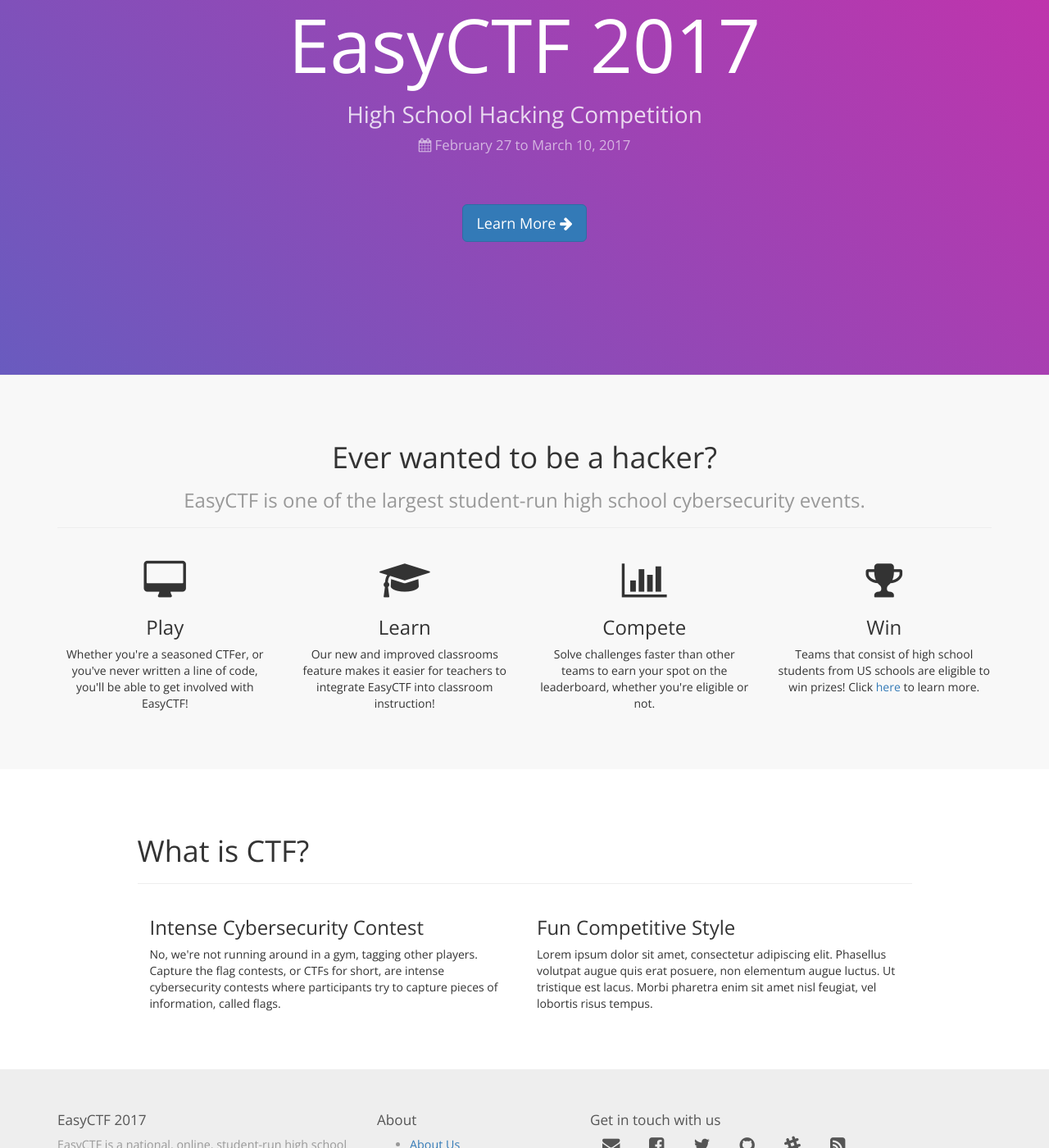
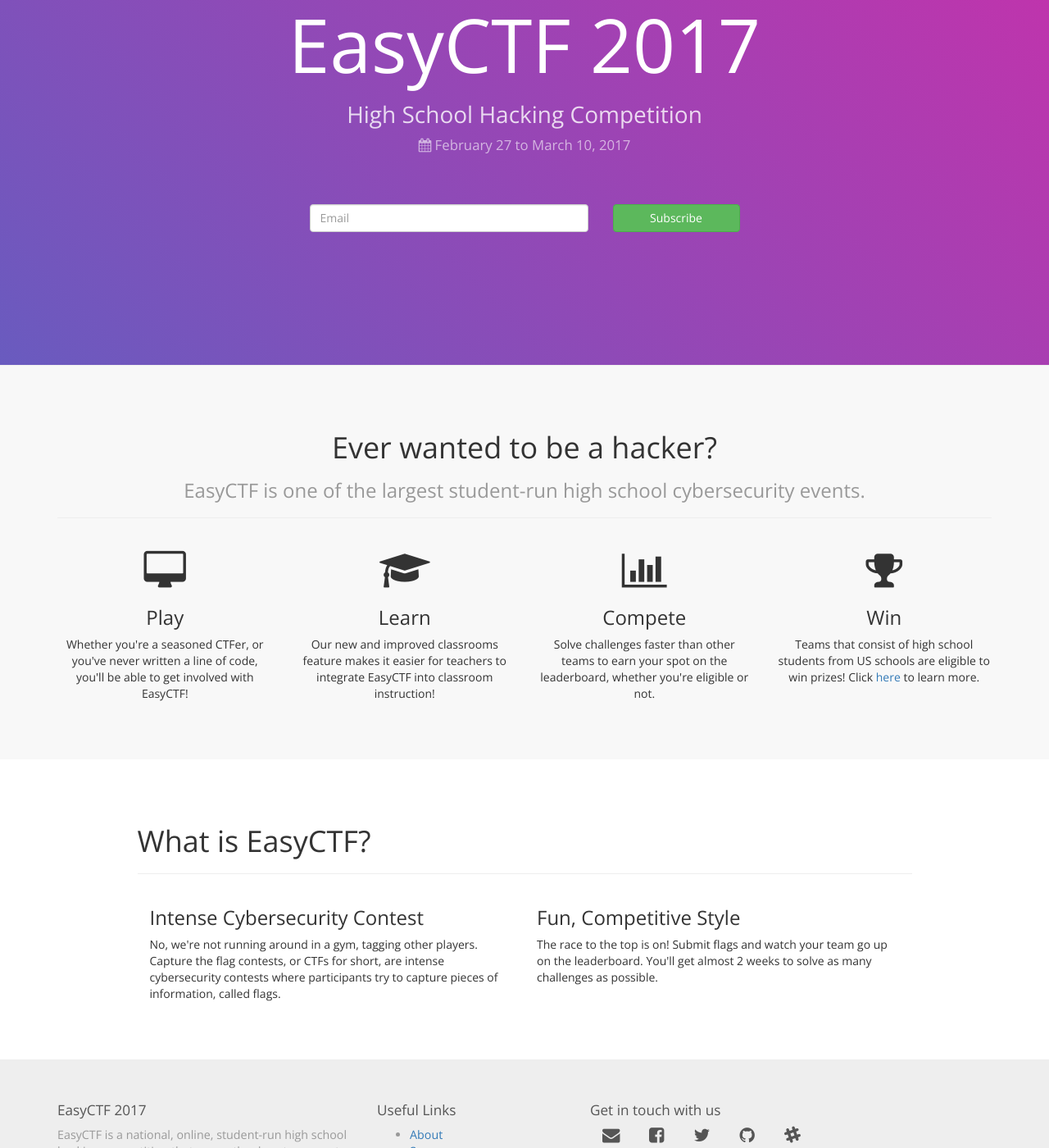
Before and after one commit to easyctf/easyctf.github.io, a Jekyll site: the page built from 2017/index.html, in a window 1280 px wide and 1400 px high, scrolled down 202 px. Shown: the whole window at 82% size. Built offline with Jekyll 4.4.1, drawn with Linux system fonts in a browser that asks for light colours; nearby versions of some CDN libraries; some web fonts are replaced.

Commit message:
More updates.

```diff
--- a/2017/_layouts/default.html
+++ b/2017/_layouts/default.html
@@ -31,6 +31,7 @@
 				<div id="navbar-content" class="collapse navbar-collapse">
 					<ul class="nav navbar-nav">
 						<li><a href="about.html"><i class="fa fa-fw fa-info-circle"></i> About</a></li>
+						<li><a href="sponsors.html"><i class="fa fa-fw fa-rocket"></i> Sponsors</a></li>
 						<li><a href="prizes.html"><i class="fa fa-fw fa-trophy"></i> Prizes</a></li>
 						<li><a href="rules.html"><i class="fa fa-fw fa-gavel"></i> Rules</a></li>
 					</ul>
@@ -53,9 +54,10 @@
 						<div class="col-sm-8">
 							<div class="row">
 								<div class="col-xs-4">
-									<h5 class="footer-heading">About</h5>
+									<h5 class="footer-heading">Useful Links</h5>
 									<ul>
-										<li><a href="about.html">About Us</a></li>
+										<li><a href="about.html">About</a></li>
+										<li><a href="sponsors.html">Sponsors</a></li>
 										<li><a href="prizes.html">Prizes</a></li>
 										<li><a href="rules.html">Rules</a></li>
 									</ul>
@@ -68,7 +70,6 @@
 										<a href="https://twitter.com/easyctf" target="_blank"><i class="fa fa-fw fa-2x fa-twitter"></i></a>
 										<a href="https://github.com/easyctf" target="_blank"><i class="fa fa-fw fa-2x fa-github"></i></a>
 										<a href="https://slack.easyctf.com" target="_blank"><i class="fa fa-fw fa-2x fa-slack"></i></a>
-										<a href="https://blog.easyctf.com" target="_blank"><i class="fa fa-fw fa-2x fa-rss-square"></i></a>
 									</p>
 								</div>
 							</div>
--- a/2017/index.html
+++ b/2017/index.html
@@ -11,7 +11,26 @@
 		</div>
 	</center>
 	<center style="margin-bottom:120px;">
-		<a href="about.html" class="btn btn-primary btn-lg">Learn More <i class="fa fa-arrow-right"></i></a>
+		<div id="mc_embed_signup" class="container">
+			<div class="row">
+				<div class="col-lg-6 col-lg-offset-3 col-md-8 col-md-offset-2 col-sm-10 col-sm-offset-1 col-xs-12">
+					<form action="//easyctf.us11.list-manage.com/subscribe/post?u=59cc5a9e3b2c2247ec94aaa34&amp;id=244ff2e500" method="post" id="mc-embedded-subscribe-form" name="mc-embedded-subscribe-form" class="validate" target="_blank" novalidate class="form-horizontal">
+						<div id="mc_embed_signup_scroll">
+							<div class="mc-field-group col-md-8 col-xs-12">
+								<input type="email" value="" name="EMAIL" class="required email form-control" id="mce-EMAIL" autocomplete="off" placeholder="Email">
+							</div>
+							<!-- <div id="mce-responses" class="clear">
+								<div class="response" id="mce-error-response" style="display:none"></div>
+								<div class="response" id="mce-success-response" style="display:none"></div>
+							</div> -->
+							<!-- real people should not fill this in and expect good things - do not remove this or risk form bot signups-->
+							<div style="position: absolute; left: -5000px;" aria-hidden="true"><input type="text" name="b_59cc5a9e3b2c2247ec94aaa34_244ff2e500" tabindex="-1" value=""></div>
+							<div class="clear col-md-4 col-xs-12"><input type="submit" value="Subscribe" name="subscribe" id="mc-embedded-subscribe" class="btn btn-success col-xs-12"></div>
+						</div>
+					</form>
+				</div>
+			</div>
+		</div>
 	</center>
 </div>
 <div class="section" style="background-color: #f8f8f8;">
@@ -49,15 +68,15 @@
 		<div class="row">
 			<div class="col-md-10 col-md-offset-1">
 				<div class="page-header">
-					<h1>What is CTF?</h1>
+					<h1>What is EasyCTF?</h1>
 				</div>
 				<div class="col-sm-6">
 					<h3>Intense Cybersecurity Contest</h3>
 					<p>No, we're not running around in a gym, tagging other players. Capture the flag contests, or CTFs for short, are intense cybersecurity contests where participants try to capture pieces of information, called flags.</p>
 				</div>
 				<div class="col-sm-6">
-					<h3>Fun Competitive Style</h3>
-					<p>Lorem ipsum dolor sit amet, consectetur adipiscing elit. Phasellus volutpat augue quis erat posuere, non elementum augue luctus. Ut tristique est lacus. Morbi pharetra enim sit amet nisl feugiat, vel lobortis risus tempus.</p>
+					<h3>Fun, Competitive Style</h3>
+					<p>The race to the top is on! Submit flags and watch your team go up on the <span title="not necessarily in real time">leaderboard</span>. You'll get almost 2 weeks to solve as many challenges as possible.</p>
 				</div>
 			</div>
 		</div>
--- a/2017/rules.html
+++ b/2017/rules.html
@@ -16,6 +16,7 @@
 			<li><b>Use common sense.</b> If you feel like what you're doing is disrupting the competition in any way, <b>STOP</b> doing it. Don't wait for us to yell at you.</li>
 			<li><b>Don't cheat.</b> We're encouraging you to do your own work. While it's acceptable to use resources on the internet such as documentation or forums, it's not acceptable to ask someone other than the 1-5 members of your team to directly help you on the problem. Don't ask questions on public forums involving specific details of the problems. Don't share flags or methods with other teams.</li>
 			<li><b>Don't disrupt others.</b> Don't attack other teams, and don't attack the contest infrastructure in order to prevent others from solving problems or submitting flags.</li>
+			<li><b>Be nice.</b> Since this is an educational environment, don't use profanity in your username or team names. Inappropriate names are subject to account deletion or immediate disqualification at the discretion of the organizers. Also, don't spam or harass people in chat.</li>
 		</ol>
 		<p>If you break any of these rules, your team may be converted into an observer team (see below), disqualifying you from winning prizes. Decisions made by competition organizers are final.</p>
 
```
Also changed, not shown: 2017/about.html (+3 -7 lines), 2017/sponsors.html (added, +20 -0 lines).
